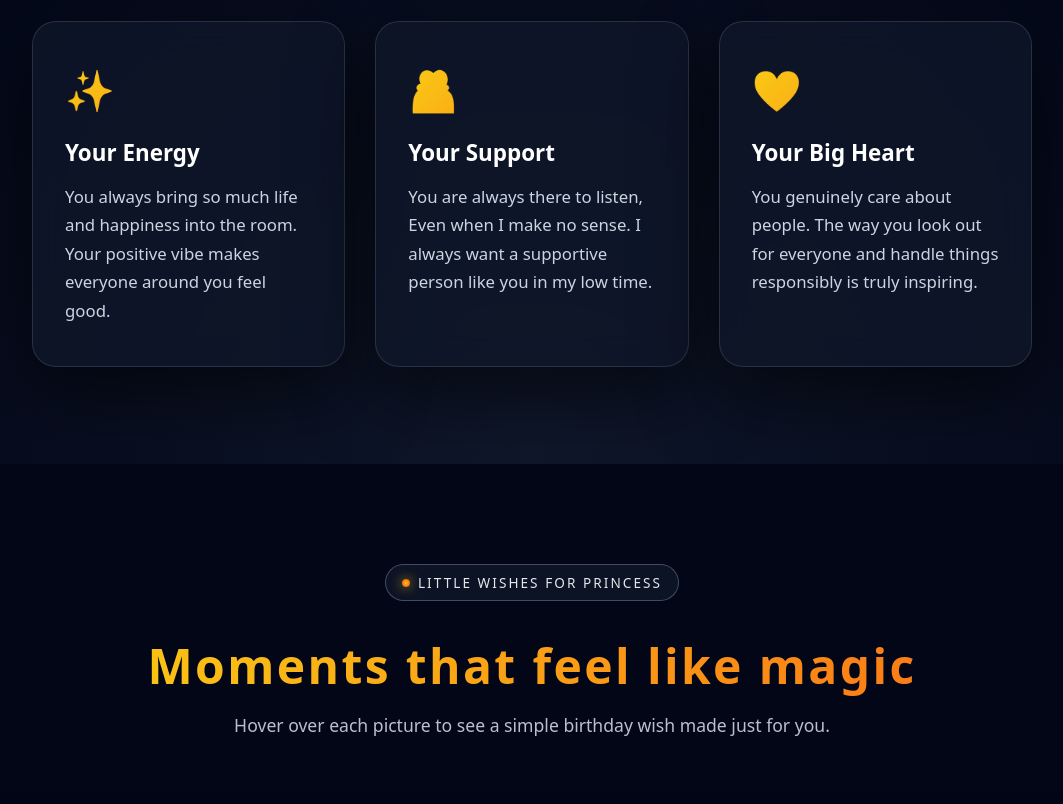
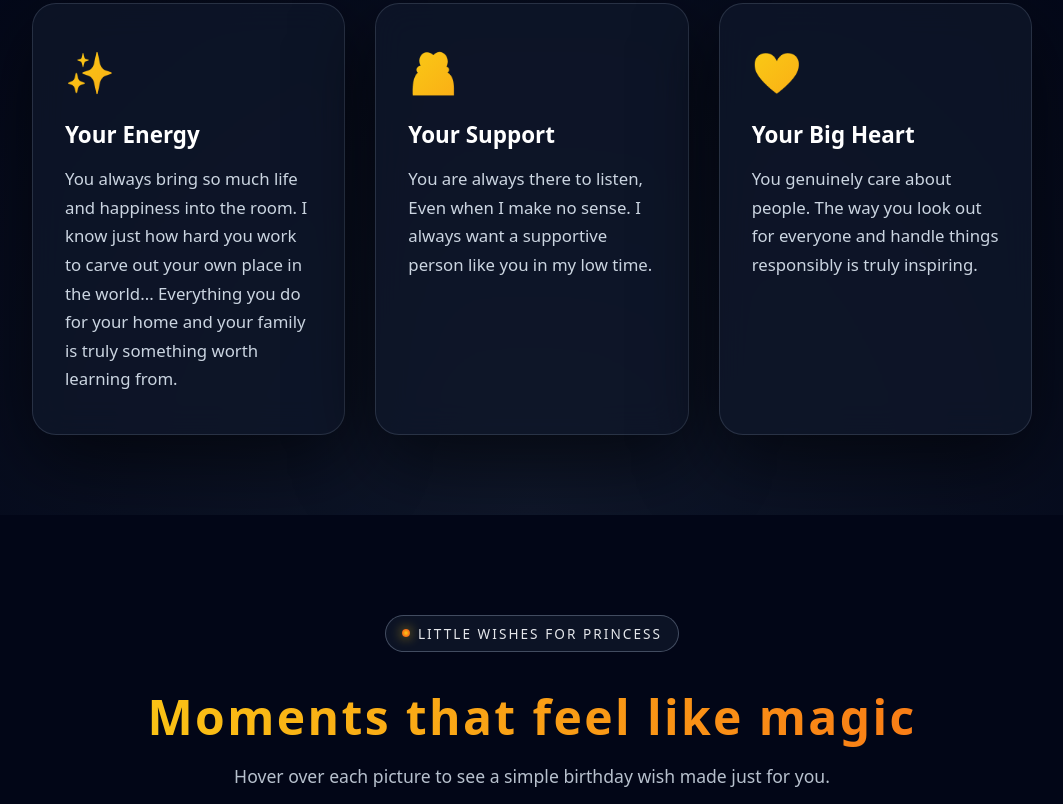
Before and after one commit to Ruturajpatil3079/mansi-birthday-wish.github.io, a plain HTML site: page index.html in a window 1280 px wide. Shown: the part 2256-3060 px from the top of the page, without its empty margins (108-1171 px from the left). Drawn offline with nearby package versions, Linux system fonts and the light colour scheme.

Commit message:
Enhance supportive messages in index.html

```diff
--- a/index.html
+++ b/index.html
@@ -635,7 +635,7 @@
         <div class="glass-card quality-card">
           <div class="quality-icon">✨</div>
           <h3>Your Energy</h3>
-          <p>You always bring so much life and happiness into the room. Your positive vibe makes everyone around you feel good.</p>
+          <p>You always bring so much life and happiness into the room. I know just how hard you work to carve out your own place in the world... Everything you do for your home and your family is truly something worth learning from.</p>
         </div>
         <div class="glass-card quality-card">
           <div class="quality-icon">🫂</div>
@@ -726,6 +726,7 @@
         </div>
         <p>"As you step into this new year of life, I want to make a simple promise to you."</p>
         <p>"I promise to always cheer the loudest when you win, and sit quietly with you when you are tired. I promise to keep making silly memories, taking endless photos, and always being a safe place for you to just be yourself."</p>
+        <p>"Whenever you find yourself in trouble, I will always stand one step ahead of you—standing by your side and supporting you through all your joys and sorrows. No matter the problem, or whatever the cost may be—I am always ready to offer you my support. Not just today or tomorrow, but I will be there for you every single day."</p>
         <p>"No matter where life takes us, I will always be by your side."</p>
         <div class="signature">— Your Best Friend</div>
       </div>
```
